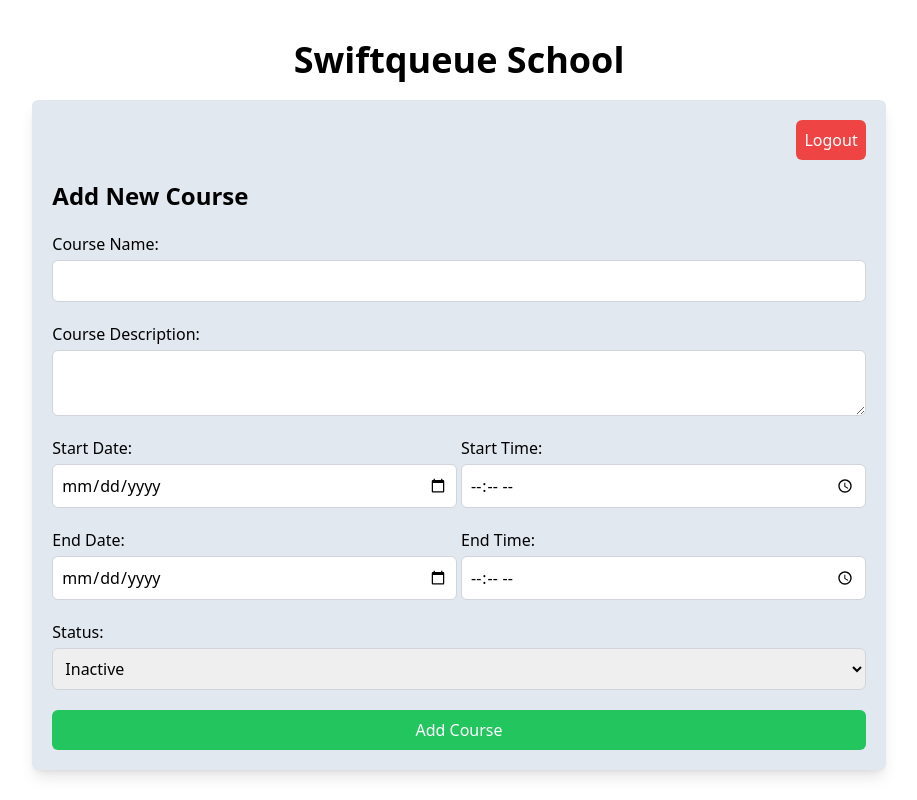
After one commit to smit122112348/SwiftQueue-School, a PHP site: template views/newCourse.php in a window 1280 px wide. The commit adds this page. Shown: the whole page, without its empty margins (181-1098 px from the left). Run offline with PHP 8.4, Linux system fonts and the light colour scheme; the template is opened without the code that fills it, so the values that code supplies are empty; some libraries are stand-ins or nearby versions.

Commit message:
Courses can be Added

```diff
--- a/routes.php
+++ b/routes.php
@@ -3,11 +3,13 @@
     $routes = [
         'GET' => [
             '/' => './views/home.php',
-            '/login' => './views/login.php'
+            '/login' => './views/login.php',
+            '/newCourse' => './views/newCourse.php',
         ],
         'POST' => [
             '/login' => './controllers/UserController.php',
             '/logout' => './controllers/UserController.php',
+            '/newCourse' => './controllers/CourseController.php',
         ],
         'PUT' => [
             '/data' => 'data_put.php'
--- a/views/404.php
+++ b/views/404.php
@@ -1,7 +1,7 @@
 <!DOCTYPE html>
 <html>
 <head>
-    <title>404</title>
+    <title>Swiftqueue School</title>
     <script src="https://cdn.tailwindcss.com"></script>
 </head>
 <body>
--- a/views/login.php
+++ b/views/login.php
@@ -9,7 +9,7 @@
 <!DOCTYPE html>
 <html>
 <head>
-    <title>Login</title>
+    <title>Swiftqueue School</title>
     <script src="https://cdn.tailwindcss.com"></script>
 </head>
 <body>
--- /dev/null
+++ b/views/newCourse.php
@@ -0,0 +1,82 @@
+<!DOCTYPE html>
+<html>
+<head>
+    <title>Swiftqueue School</title>
+    <script src="https://cdn.tailwindcss.com"></script>
+    <script>
+        document.addEventListener('DOMContentLoaded', function() {
+            const logoutButton = document.getElementById('logout-btn');
+            logoutButton.addEventListener('click', function() {
+                fetch('/logout', {
+                    method: 'POST'
+                })
+                .then(response => {
+                    if (response.ok) {
+                        window.location.href = '/login';
+                    } else {
+                        alert('Logout failed');
+                    }
+                })
+                .catch(error => {
+                    console.error('Error:', error);
+                });
+            });
+        });
+    </script>
+</head>
+<body>
+    <div class="container mx-auto flex flex-col justify-center items-center gap-5">
+        <h1 class="text-4xl font-bold text-center mt-10">Swiftqueue School</h1>
+        <div class="w-2/3 p-5 bg-slate-200 rounded-md shadow-lg">
+            <div class="flex justify-end">
+                <button id="logout-btn" class="bg-red-500 text-white p-2 rounded-md">Logout</button>
+            </div>
+            <h2 class="text-2xl font-bold my-5">Add New Course</h2>
+            <form action="/newCourse" method="POST" class="flex flex-col gap-5">
+
+                <div class="flex flex-col gap-1">
+                <label for="course-name">Course Name:</label>
+                <input type="text" id="course-name" name="course-name" class="p-2 rounded-md border border-gray-300" required>
+                </div>
+
+                <div class="flex flex-col gap-1">
+                <label for="course-description">Course Description:</label>
+                <textarea id="course-description" name="course-description" class="p-2 rounded-md border border-gray-300"></textarea>
+                </div>
+
+                <div class="flex gap-1">
+                <div class="flex flex-col gap-1 flex-1">
+                <label for="course-start-date">Start Date:</label>
+                <input type="date" id="course-start-date" name="course-start-date" class="p-2 rounded-md border border-gray-300" required>
+                </div>
+                <div class="flex flex-col gap-1 flex-1">
+                <label for="course-start-time">Start Time:</label>
+                <input type="time" id="course-start-time" name="course-start-time" class="p-2 rounded-md border border-gray-300" required>
+                </div>
+                </div>
+
+                <div class="flex gap-1">
+                <div class="flex flex-col gap-1 flex-1">
+                <label for="course-end-date">End Date:</label>
+                <input type="date" id="course-end-date" name="course-end-date" class="p-2 rounded-md border border-gray-300" required>
+                </div>
+                <div class="flex flex-col gap-1 flex-1">
+                <label for="course-end-time">End Time:</label>
+                <input type="time" id="course-end-time" name="course-end-time" class="p-2 rounded-md border border-gray-300" required>
+                </div>
+                </div>
+
+                <div class="flex flex-col gap-1">
+                <label for="course-status">Status:</label>
+                <select id="course-status" name="course-status" class="p-2 rounded-md border border-gray-300" required>
+                    <option value="Inactive">Inactive</option>
+                    <option value="Active">Active</option>
+                </select>
+                </div>
+
+                <button type="submit" class="bg-green-500 text-white p-2 rounded-md">Add Course</button>
+            </form>
+        </div>
+    </div>
+</body>
+</html>
```
Also changed, not shown: controllers/CourseController.php (+42 -0 lines), models/Course.php (+19 -0 lines), views/home.php (+10 -2 lines).
